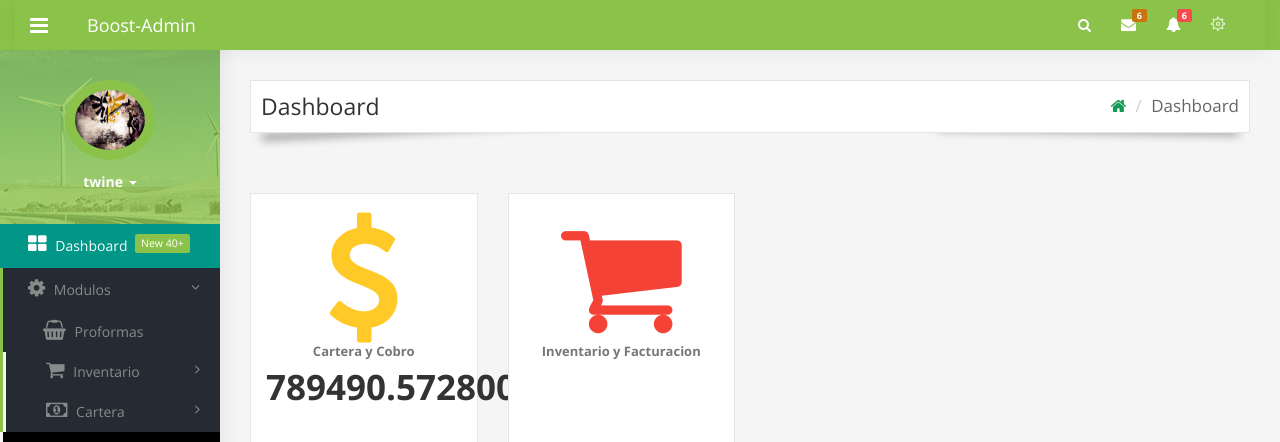
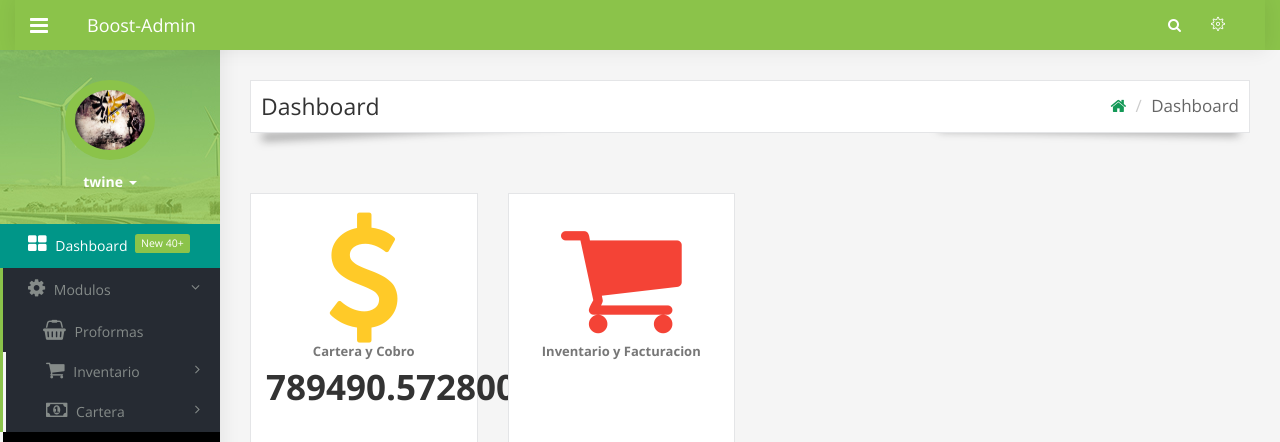
Before and after one commit to xangcastle/segdel, a Django app: page / in a window 1280 px wide. Shown: the top 442 px of the page. Run offline with Django 3.2, Linux system fonts and the light colour scheme; a user stored in the database is signed in; data comes from the database, SQL or seed files in the repository; both versions use the stored data as it was after the commit; parts of the project's set-up code (start-up, migrations or seed data) failed here and were passed over; some libraries are stand-ins or nearby versions.

Commit message:
se quita menu mensajes themplate base

```diff
--- a/app/templates/app/index.html
+++ b/app/templates/app/index.html
@@ -62,7 +62,7 @@
                         <li> <span class="search-icon"><i class="fa fa-search"></i></span>
 
                         </li>
-                        <li class="dropdown"><a href="#" class="dropdown-toggle button-wave" data-toggle="dropdown"><i class="fa fa-envelope"></i> <span class="badge badge-xs badge-info">6</span></a>
+                        {% comment %}<li class="dropdown"><a href="#" class="dropdown-toggle button-wave" data-toggle="dropdown"><i class="fa fa-envelope"></i> <span class="badge badge-xs badge-info">6</span></a>
 
                             <ul class="dropdown-menu dropdown-lg">
 
@@ -158,7 +158,7 @@
                                 </li>
                                 <li class="read-more"><a href="#">View All Alerts <i class="fa fa-angle-right"></i></a></li>
                             </ul>
-                        </li>
+                        </li>{% endcomment %}
 
                         <li class="dropdown opt"><a href="#" class="dropdown-toggle button-wave" data-toggle="dropdown"><span class="ti-settings"></span></a>
                             <ul class="dropdown-menu dropdown-lg adminoption" style="display: none;">
```
Also changed, not shown: db.sqlite3.
